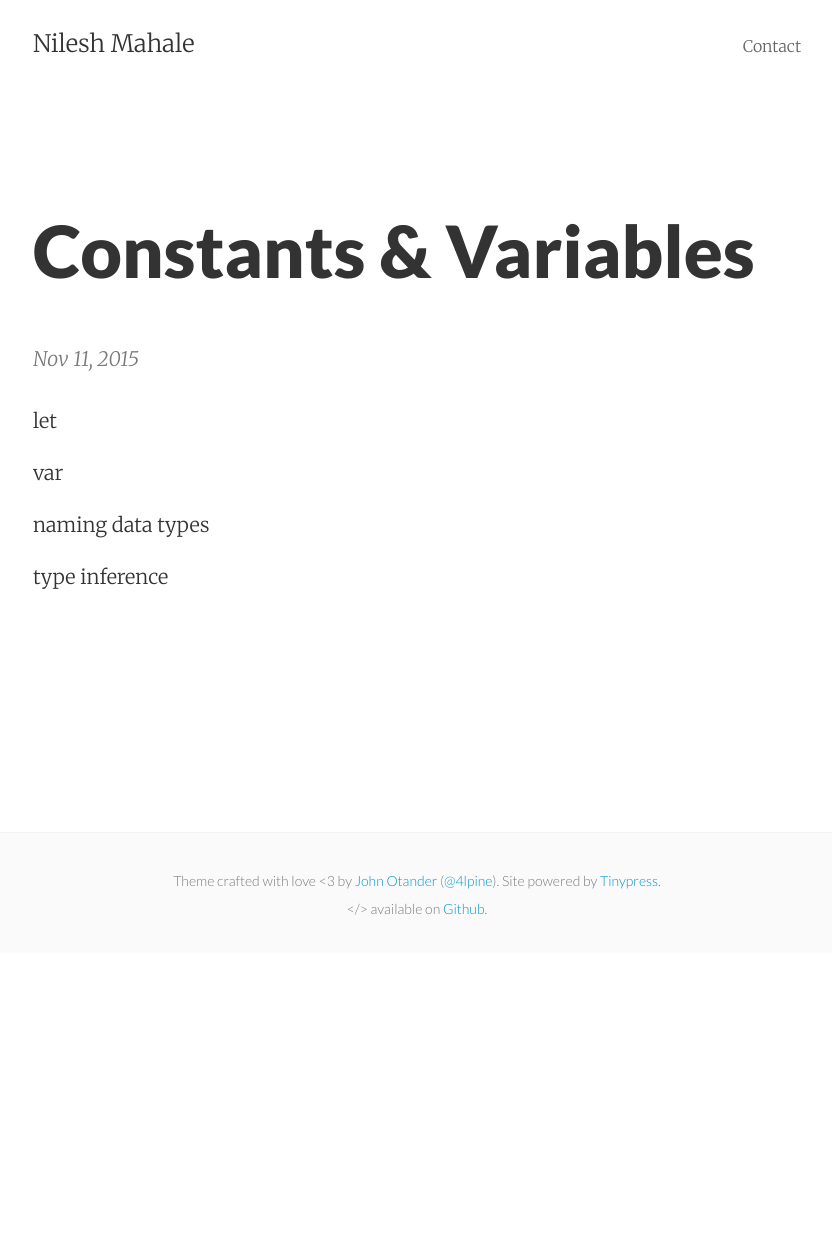
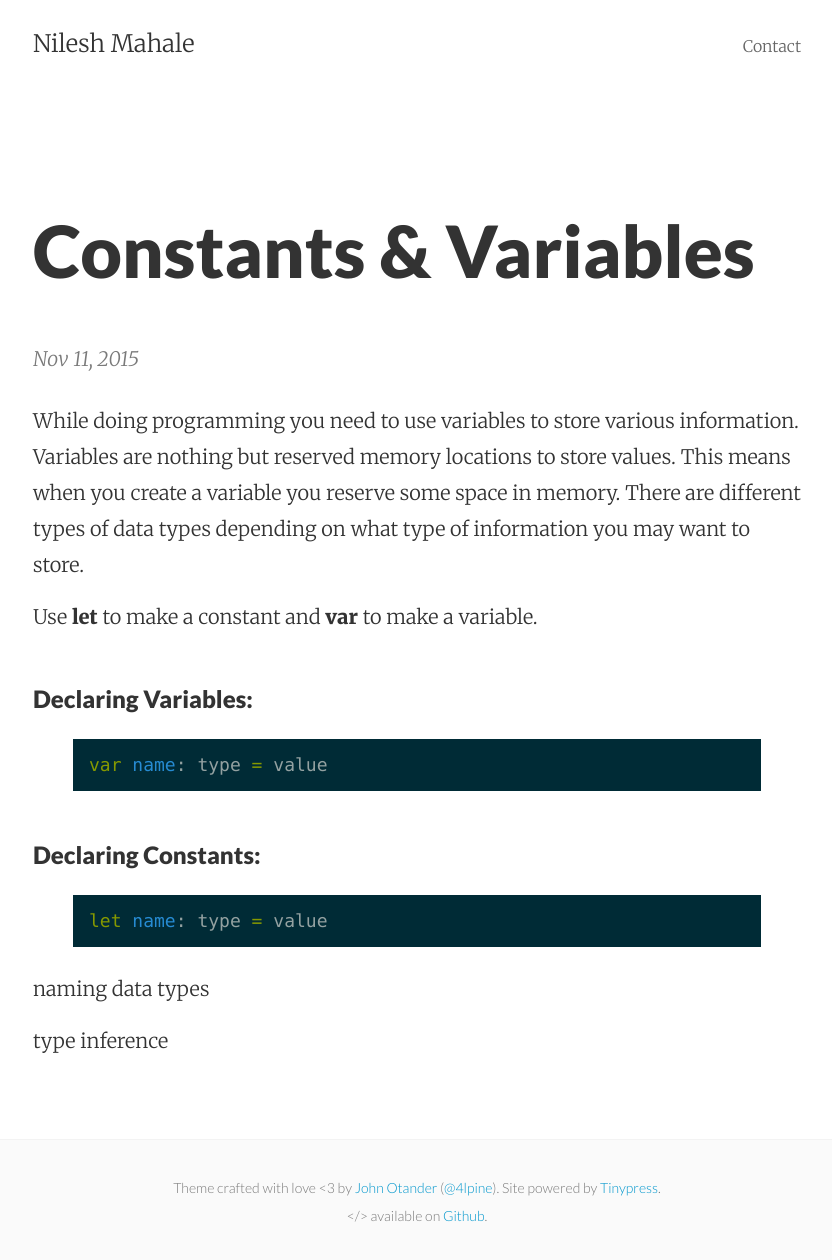
Before and after one commit to nileshmahale03/nileshmahale03.github.io, a Jekyll site: the page built from _posts/2015-11-11-constants-variables.markdown, in a window 1280 px wide. Shown: the whole page, without its empty margins (223-1055 px from the left). Built offline with Jekyll 4.4.1, drawn with Linux system fonts in a browser that asks for light colours; before the commit the page ends 953 px from its top, so only the background shows below that.

Commit message:
Post update: Constants & Variables

```diff
--- a/_posts/2015-11-11-constants-variables.markdown
+++ b/_posts/2015-11-11-constants-variables.markdown
@@ -3,9 +3,21 @@ published: true
 title: Constants & Variables
 layout: post
 ---
-let
+While doing programming you need to use variables to store various information. Variables are nothing but reserved memory locations to store values. This means when you create a variable you reserve some space in memory. There are different types of data types depending on what type of information you may want to store.
 
-var
+Use **let** to make a constant and **var** to make a variable.
+
+### Declaring Variables:
+
+{% highlight swift %}
+var name: type = value
+{% endhighlight %}
+
+### Declaring Constants:
+
+{% highlight swift %}
+let name: type = value
+{% endhighlight %}
 
 naming data types
 
```
